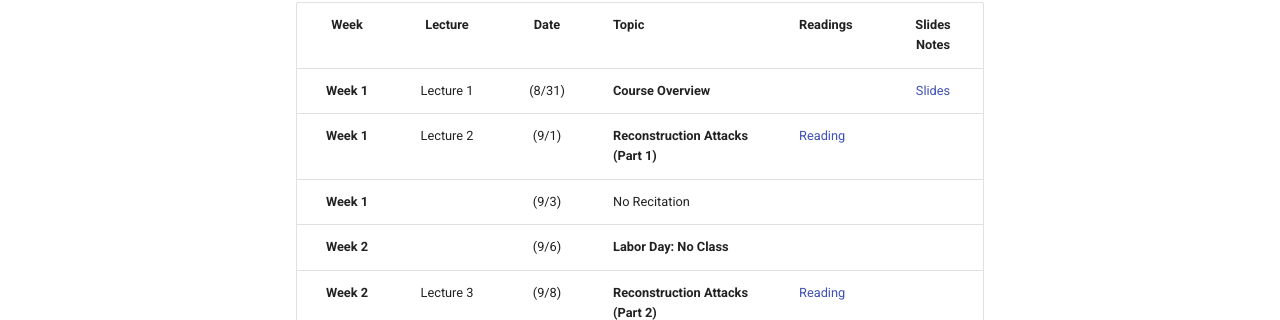
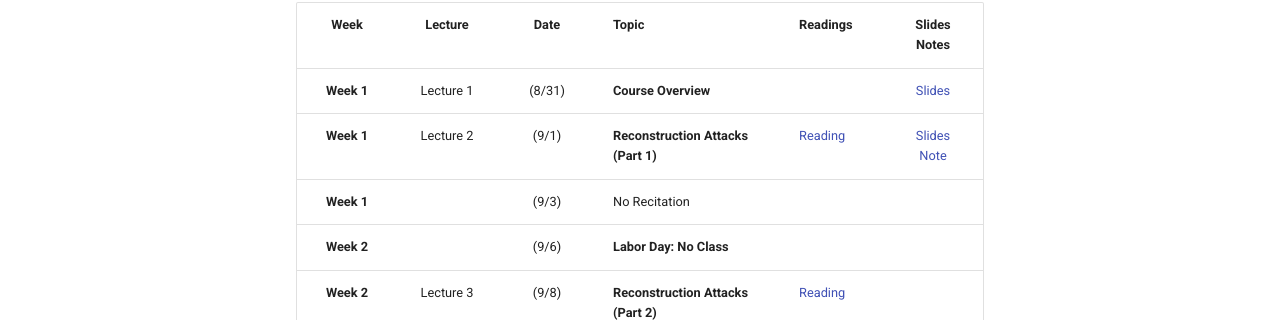
Before and after one commit to foundpriv/foundpriv.github.io, an MkDocs documentation site: the page built from docs/calendar.md, in a window 1280 px wide and 900 px high. Shown: the part 277-597 px from the top of the window. Built offline with MkDocs 1.6.1 and Material for MkDocs 9.7.7, drawn with Linux system fonts in a browser that asks for light colours.

Commit message:
lec 2 slides and notes

```diff
--- a/docs/calendar.md
+++ b/docs/calendar.md
@@ -3,39 +3,39 @@
 
 Week  | Lecture | Date  |Topic  |Readings  |Slides <br> Notes |
 :------:|:-----:|:-----:|--------------------------------|-------------|:---------:
-| **Week 1**  | Lecture 1  | (8/31)  | **Course Overview**                                                 |                                                           | [Slides](slides/intro.pdf) |   |   |   |   |   |
-| **Week 1**  | Lecture 2  | (9/1)   | **Reconstruction Attacks (Part 1)**                                 | [Reading](https://queue.acm.org/detail.cfm?id=3295691)    |                            |   |   |   |   |   |
-| **Week 1**  |            | (9/3)   | No Recitation                                                       |                                                           |                            |   |   |   |   |   |
-| **Week 2**  |            | (9/6)   | **Labor Day: No Class**                                             |                                                           |                            |   |   |   |   |   |
-| **Week 2**  | Lecture 3  | (9/8)   | **Reconstruction Attacks (Part 2)**                                 | [Reading](https://differentialprivacy.org/diffix-attack/) |                            |   |   |   |   |   |
-|             |            |         | **Definitions and Basic Techniques **                               |                                                           |                            |   |   |   |   |   |
-| **Week 3**  | Lecture 4  | (9/13)  | **Definition of Differential Privacy** <br> **Randomized Response** | [Reading](https://www.youtube.com/watch?v=FE9ko2wtyeQ)    |                            |   |   |   |   |   |
-| **Week 3**  | Lecture 5  | (9/15)  | **Properties of DP** <br> **Laplace Mechanism**                     |                                                           |                            |   |   |   |   |   |
-| **Week 4**  | Lecture 6  | (9/20)  | **Selection problem (part 1)** <br> **Exponential Mech.**           |                                                           |                            |   |   |   |   |   |
-| **Week 4**  | Lecture 7  | (9/22)  | **Selection problem (part 2)** <br> **Report noisy max**            |                                                           |                            |   |   |   |   |   |
-| **Week 5**  | Lecture 8  | (9/27)  | **Binary Tree Mechanism**                                           |                                                           |                            |   |   |   |   |   |
-| **Week 5**  | Lecture 9  | (9/29)  | **Approximate Differential Privacy** <br> **Gaussian Mechanism**    |                                                           |                            |   |   |   |   |   |
-| **Week 6**  | Lecture 10 | (10/4)  | **Advanced Composition**                                            |                                                           |                            |   |   |   |   |   |
-| **Week 6**  | Lecture 11 | (10/6)  | **Local Model**                                                     |                                                           |                            |   |   |   |   |   |
-|             |            |         | **Private Machine Learning**                                        |                                                           |                            |   |   |   |   |   |
-| **Week 7**  | Lecture 12 | (10/11) | **Basic Machine Learning** <br> **Gradient descent**                |                                                           |                            |   |   |   |   |   |
-| **Week 7**  | Lecture 13 | (10/13) | **DP SGD (Part 1)**                                                 |                                                           |                            |   |   |   |   |   |
-| **Week 8**  | Lecture 14 | (10/18) | **DP SGD (Part 2)**                                                 |                                                           |                            |   |   |   |   |   |
-| **Week 8**  | Lecture 15 | (10/20) | **Federated Learning (Part 1)**                                     |                                                           |                            |   |   |   |   |   |
-| **Week 9**  | Lecture 16 | (10/25) | **Federated Learning (Part 2)**                                     |                                                           |                            |   |   |   |   |   |
-| **Week 9**  | Lecture 17 | (10/27) | **DP Synthetic Data (Part 1)**                                      |                                                           |                            |   |   |   |   |   |
-| **Week 10** | Lecture 18 | (11/1)  | **DP Synthetic Data (Part 2)**                                      |                                                           |                            |   |   |   |   |   |
-| **Week 10** | Lecture 19 | (11/3)  | **Buffer**                                                          |                                                           |                            |   |   |   |   |   |
-|             |            |         | **Fairness in Machine Learning**                                    |                                                           |                            |   |   |   |   |   |
-| **Week 11** | Lecture 20 | (11/8)  | **Fair ML (Part 1)**                                                |                                                           |                            |   |   |   |   |   |
-| **Week 11** | Lecture 21 | (11/10) | **Fair ML (Part 2)**                                                |                                                           |                            |   |   |   |   |   |
-| **Week 12** | Lecture 22 | (11/15) | **Fairness and Causal Inference**                                   |                                                           |                            |   |   |   |   |   |
-|             |            |         | **Cryptographic Tools**                                             |                                                           |                            |   |   |   |   |   |
-| **Week 12** | Lecture 23 | (11/17) | **TBA**                                                             |                                                           |                            |   |   |   |   |   |
-| **Week 13** | Lecture 24 | (11/22) | **TBA**                                                             |                                                           |                            |   |   |   |   |   |
-| **Week 13** |            | (11/24) | **Thanksgiving: No Class**                                          |                                                           |                            |   |   |   |   |   |
-| **Week 14** | Lecture 25 | (11/29) | **TBA**                                                             |                                                           |                            |   |   |   |   |   |
-| **Week 14** | Lecture 26 | (12/1)  | **Review** (Last Lecture)                                           |                                                           |                            |   |   |   |   |   |
+| **Week 1**  | Lecture 1  | (8/31)  | **Course Overview**                                                 |                                                           | [Slides](slides/intro.pdf)                                          |   |   |   |   |   |
+| **Week 1**  | Lecture 2  | (9/1)   | **Reconstruction Attacks (Part 1)**                                 | [Reading](https://queue.acm.org/detail.cfm?id=3295691)    | [Slides](slides/lecture2.pdf) <br> [Note](notes/reconstruction.pdf) |   |   |   |   |   |
+| **Week 1**  |            | (9/3)   | No Recitation                                                       |                                                           |                                                                     |   |   |   |   |   |
+| **Week 2**  |            | (9/6)   | **Labor Day: No Class**                                             |                                                           |                                                                     |   |   |   |   |   |
+| **Week 2**  | Lecture 3  | (9/8)   | **Reconstruction Attacks (Part 2)**                                 | [Reading](https://differentialprivacy.org/diffix-attack/) |                                                                     |   |   |   |   |   |
+|             |            |         | **Definitions and Basic Techniques **                               |                                                           |                                                                     |   |   |   |   |   |
+| **Week 3**  | Lecture 4  | (9/13)  | **Definition of Differential Privacy** <br> **Randomized Response** | [Reading](https://www.youtube.com/watch?v=FE9ko2wtyeQ)    |                                                                     |   |   |   |   |   |
+| **Week 3**  | Lecture 5  | (9/15)  | **Properties of DP** <br> **Laplace Mechanism**                     |                                                           |                                                                     |   |   |   |   |   |
+| **Week 4**  | Lecture 6  | (9/20)  | **Selection problem (part 1)** <br> **Exponential Mech.**           |                                                           |                                                                     |   |   |   |   |   |
+| **Week 4**  | Lecture 7  | (9/22)  | **Selection problem (part 2)** <br> **Report noisy max**            |                                                           |                                                                     |   |   |   |   |   |
+| **Week 5**  | Lecture 8  | (9/27)  | **Binary Tree Mechanism**                                           |                                                           |                                                                     |   |   |   |   |   |
+| **Week 5**  | Lecture 9  | (9/29)  | **Approximate Differential Privacy** <br> **Gaussian Mechanism**    |                                                           |                                                                     |   |   |   |   |   |
+| **Week 6**  | Lecture 10 | (10/4)  | **Advanced Composition**                                            |                                                           |                                                                     |   |   |   |   |   |
+| **Week 6**  | Lecture 11 | (10/6)  | **Local Model**                                                     |                                                           |                                                                     |   |   |   |   |   |
+|             |            |         | **Private Machine Learning**                                        |                                                           |                                                                     |   |   |   |   |   |
+| **Week 7**  | Lecture 12 | (10/11) | **Basic Machine Learning** <br> **Gradient descent**                |                                                           |                                                                     |   |   |   |   |   |
+| **Week 7**  | Lecture 13 | (10/13) | **DP SGD (Part 1)**                                                 |                                                           |                                                                     |   |   |   |   |   |
+| **Week 8**  | Lecture 14 | (10/18) | **DP SGD (Part 2)**                                                 |                                                           |                                                                     |   |   |   |   |   |
+| **Week 8**  | Lecture 15 | (10/20) | **Federated Learning (Part 1)**                                     |                                                           |                                                                     |   |   |   |   |   |
+| **Week 9**  | Lecture 16 | (10/25) | **Federated Learning (Part 2)**                                     |                                                           |                                                                     |   |   |   |   |   |
+| **Week 9**  | Lecture 17 | (10/27) | **DP Synthetic Data (Part 1)**                                      |                                                           |                                                                     |   |   |   |   |   |
+| **Week 10** | Lecture 18 | (11/1)  | **DP Synthetic Data (Part 2)**                                      |                                                           |                                                                     |   |   |   |   |   |
+| **Week 10** | Lecture 19 | (11/3)  | **Buffer**                                                          |                                                           |                                                                     |   |   |   |   |   |
+|             |            |         | **Fairness in Machine Learning**                                    |                                                           |                                                                     |   |   |   |   |   |
+| **Week 11** | Lecture 20 | (11/8)  | **Fair ML (Part 1)**                                                |                                                           |                                                                     |   |   |   |   |   |
+| **Week 11** | Lecture 21 | (11/10) | **Fair ML (Part 2)**                                                |                                                           |                                                                     |   |   |   |   |   |
+| **Week 12** | Lecture 22 | (11/15) | **Fairness and Causal Inference**                                   |                                                           |                                                                     |   |   |   |   |   |
+|             |            |         | **Cryptographic Tools**                                             |                                                           |                                                                     |   |   |   |   |   |
+| **Week 12** | Lecture 23 | (11/17) | **TBA**                                                             |                                                           |                                                                     |   |   |   |   |   |
+| **Week 13** | Lecture 24 | (11/22) | **TBA**                                                             |                                                           |                                                                     |   |   |   |   |   |
+| **Week 13** |            | (11/24) | **Thanksgiving: No Class**                                          |                                                           |                                                                     |   |   |   |   |   |
+| **Week 14** | Lecture 25 | (11/29) | **TBA**                                                             |                                                           |                                                                     |   |   |   |   |   |
+| **Week 14** | Lecture 26 | (12/1)  | **Review** (Last Lecture)                                           |                                                           |                                                                     |   |   |   |   |   |
 
 
 Acknowledgement: Some of course materials are based on those developed
```
Also changed, not shown: sitemap.xml (+5 -5 lines), 5 other files.
